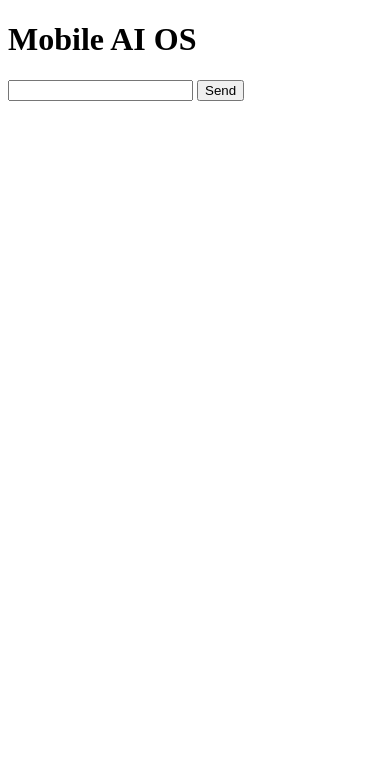
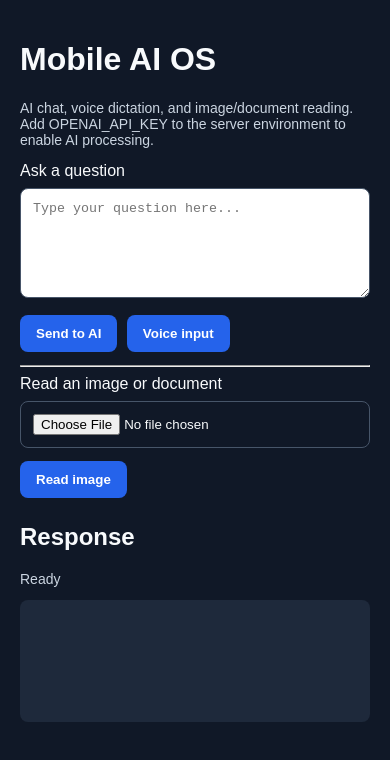
Before and after one commit to 1wb1965197116-jpg/mobile-ai-os, a website: page Front end/index.html in a window 390 px wide. Drawn offline with Linux system fonts and the light colour scheme.

Commit message:
Add mobile chat, voice input, and image-reading interface

```diff
--- a/Front end/index.html
+++ b/Front end/index.html
@@ -1,25 +1,100 @@
 <!DOCTYPE html>
-<html>
+<html lang="en">
 <head>
+  <meta charset="UTF-8">
+  <meta name="viewport" content="width=device-width, initial-scale=1">
   <title>Mobile AI OS</title>
+  <style>
+    body { margin: 0; padding: 20px; font-family: Arial, sans-serif; background: #101827; color: #f8fafc; }
+    main { max-width: 720px; margin: auto; }
+    textarea, input { width: 100%; padding: 12px; margin: 8px 0; box-sizing: border-box; border-radius: 8px; border: 1px solid #475569; }
+    textarea { min-height: 110px; }
+    button { padding: 11px 16px; margin: 5px 5px 5px 0; border: 0; border-radius: 8px; background: #2563eb; color: white; font-weight: 600; }
+    button:disabled { opacity: .55; }
+    #output { white-space: pre-wrap; overflow-wrap: anywhere; padding: 16px; min-height: 90px; background: #1e293b; border-radius: 8px; }
+    .hint { color: #cbd5e1; font-size: 14px; }
+  </style>
 </head>
 <body>
+<main>
   <h1>Mobile AI OS</h1>
-  <input id="inputBox" />
-  <button onclick="send()">Send</button>
+  <p class="hint">AI chat, voice dictation, and image/document reading. Add OPENAI_API_KEY to the server environment to enable AI processing.</p>
+  <label for="inputBox">Ask a question</label>
+  <textarea id="inputBox" placeholder="Type your question here..."></textarea>
+  <div>
+    <button id="sendButton" onclick="sendText()">Send to AI</button>
+    <button onclick="startVoice()">Voice input</button>
+  </div>
+  <hr>
+  <label for="imageInput">Read an image or document</label>
+  <input id="imageInput" type="file" accept="image/*">
+  <button id="imageButton" onclick="readImage()">Read image</button>
+  <h2>Response</h2>
+  <div id="status" class="hint" role="status">Ready</div>
   <pre id="output"></pre>
+</main>
+<script>
+const output = document.getElementById("output");
+const statusEl = document.getElementById("status");
 
-  <script>
-    async function send() {
-      const text = document.getElementById("inputBox").value;
-      const res = await fetch("/predict", {
-        method: "POST",
-        headers: {"Content-Type":"application/json"},
-        body: JSON.stringify({ text })
-      });
-      const data = await res.json();
-      document.getElementById("output").textContent = JSON.stringify(data, null, 2);
-    }
-  </script>
+async function sendText() {
+  const text = document.getElementById("inputBox").value.trim();
+  if (!text) { statusEl.textContent = "Enter a question first."; return; }
+  setBusy(true, "Thinking...");
+  try {
+    const response = await fetch("/predict", {
+      method: "POST",
+      headers: { "Content-Type": "application/json" },
+      body: JSON.stringify({ text })
+    });
+    const data = await response.json();
+    if (!response.ok) throw new Error(data.error || "Request failed");
+    output.textContent = data.response || "";
+    statusEl.textContent = "Complete";
+  } catch (error) {
+    statusEl.textContent = error.message;
+  } finally {
+    setBusy(false);
+  }
+}
+
+async function readImage() {
+  const file = document.getElementById("imageInput").files[0];
+  if (!file) { statusEl.textContent = "Choose an image first."; return; }
+  if (!file.type.startsWith("image/")) { statusEl.textContent = "Choose an image file."; return; }
+  const form = new FormData();
+  form.append("image", file);
+  setBusy(true, "Reading image...");
+  try {
+    const response = await fetch("/ocr", { method: "POST", body: form });
+    const data = await response.json();
+    if (!response.ok) throw new Error(data.error || "Image request failed");
+    output.textContent = data.response || "";
+    statusEl.textContent = "Image processed";
+  } catch (error) {
+    statusEl.textContent = error.message;
+  } finally {
+    setBusy(false);
+  }
+}
+
+function setBusy(busy, message) {
+  document.getElementById("sendButton").disabled = busy;
+  document.getElementById("imageButton").disabled = busy;
+  if (message) statusEl.textContent = message;
+}
+
+function startVoice() {
+  const Recognition = window.SpeechRecognition || window.webkitSpeechRecognition;
+  if (!Recognition) { statusEl.textContent = "Voice input is not supported in this browser."; return; }
+  const recognition = new Recognition();
+  recognition.onresult = event => {
+    document.getElementById("inputBox").value = event.results[0][0].transcript;
+    statusEl.textContent = "Voice text captured. Press Send to AI.";
+  };
+  recognition.onerror = () => { statusEl.textContent = "Voice input failed."; };
+  recognition.start();
+}
+</script>
 </body>
 </html>
```
